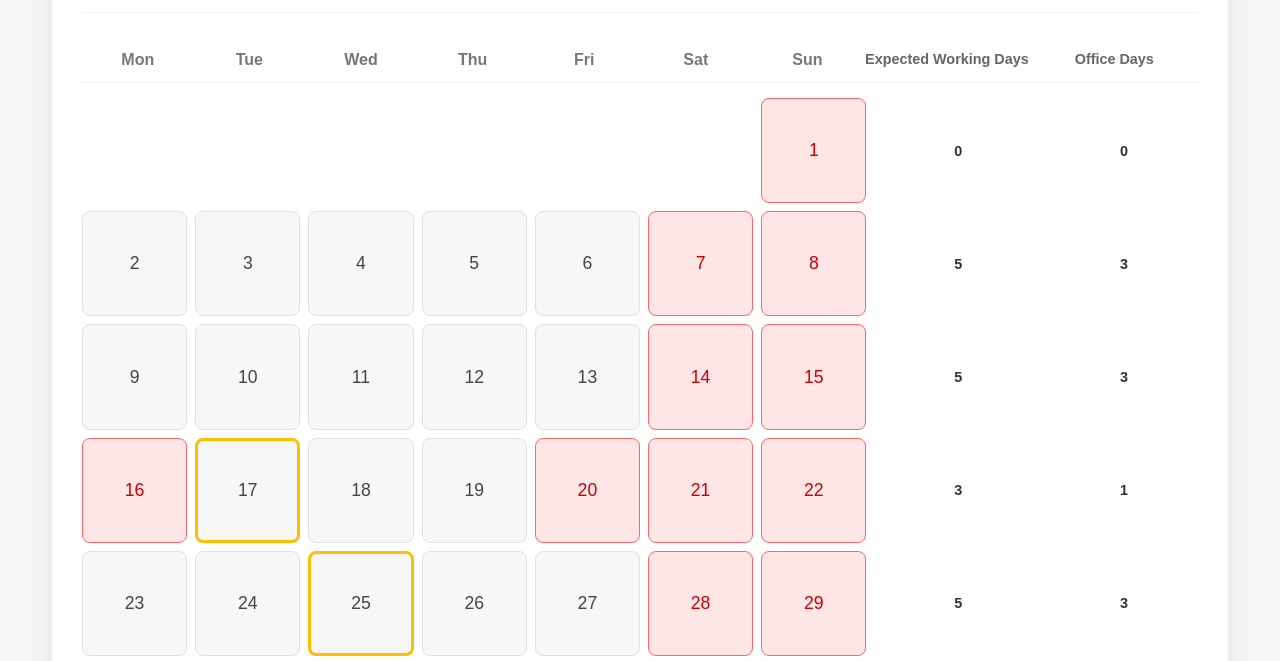
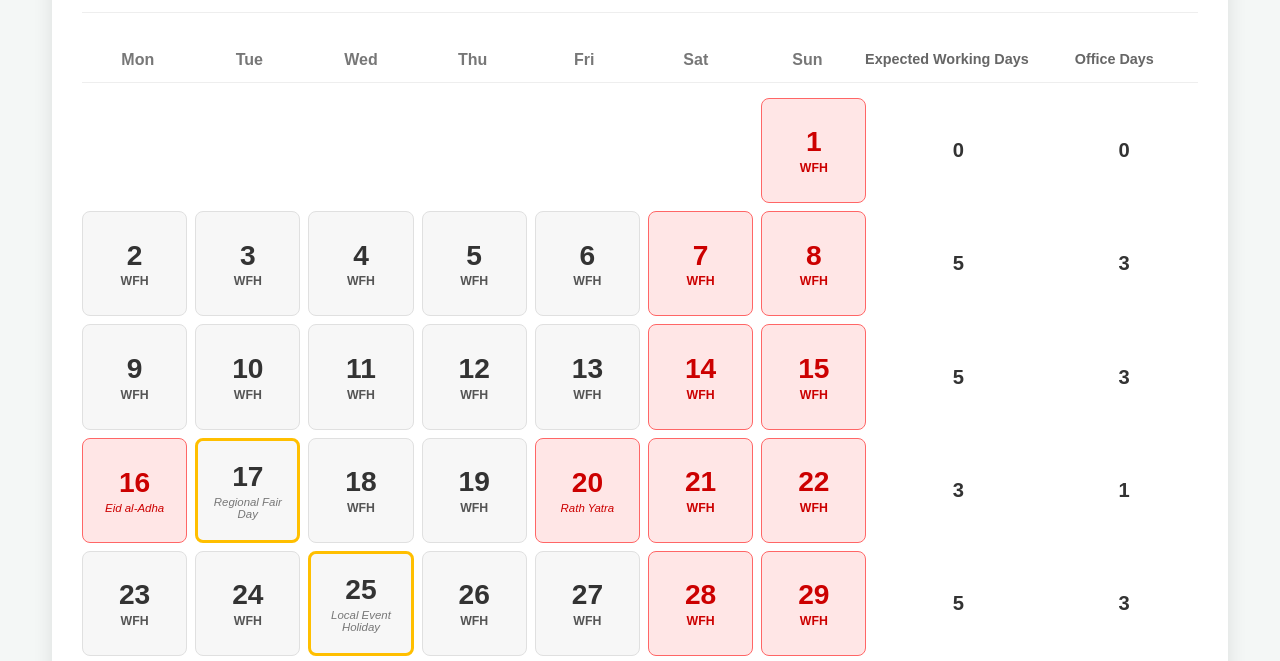
Before and after one commit to WilsonNagar/worklifebalance, a plain HTML site: page index.html in a window 1280 px wide. Shown: the part 106-767 px from the top of the page. Drawn offline with Linux system fonts and the light colour scheme.

Commit message:
good UI, add description text in tiles

```diff
--- a/js/calendarGenerator.js
+++ b/js/calendarGenerator.js
@@ -6,6 +6,47 @@ const calendarGenerator = (function() {
 
     let currentMonth = new Date().getMonth(); // 0-indexed
     let currentYear = new Date().getFullYear();
+
+    /**
+     * Helper function to get the state/holiday text for a tile.
+     * @param {string} state - The current state of the tile ('normal', 'leave', 'working').
+     * @param {string|undefined} publicHolidayName - The name of the public holiday, or undefined.
+     * @param {string|undefined} optionalHolidayName - The name of the optional holiday, or undefined.
+     * @returns {{stateText: string, holidayNameText: string}} Object with the two text lines.
+     */
+    function getTileTexts(state, publicHolidayName, optionalHolidayName) {
+        let stateText = '';
+        let holidayNameText = '';
+
+        if (publicHolidayName) {
+            holidayNameText = publicHolidayName; // Public holidays always show their name
+            stateText = ''; // No WFO/WFH/Leave text for public holidays
+        } else if (optionalHolidayName) {
+            // Optional Holiday specific logic
+            if (state === 'leave') {
+                stateText = 'Optional Holiday'; // "Optional Holiday" for optional leaves
+                holidayNameText = optionalHolidayName; // And its name
+            } else if (state === 'working') {
+                stateText = 'WFO'; // "WFO" if optional holiday is working
+                holidayNameText = optionalHolidayName; // Still show name
+            } else { // Normal or other states for optional holiday
+                stateText = ''; // Default empty for normal optional holiday
+                holidayNameText = optionalHolidayName; // Just show its name
+            }
+        } else {
+            // Regular days (not public/optional holidays)
+            if (state === 'normal') {
+                stateText = 'WFH'; // "WFH" for normal working days
+            } else if (state === 'leave') {
+                stateText = 'Leave'; // "Leave" for regular leaves
+            } else if (state === 'working') {
+                stateText = 'WFO'; // "WFO" for regular working days
+            }
+        }
+
+        return { stateText, holidayNameText };
+    }
+
 
     /**
      * Renders the calendar for the current month and year.
@@ -18,92 +59,95 @@ const calendarGenerator = (function() {
         const firstDayOfMonth = new Date(currentYear, currentMonth, 1);
         const daysInMonth = new Date(currentYear, currentMonth + 1, 0).getDate();
 
-        // Calculate the starting day of the week (0 for Monday, 6 for Sunday)
-        let firstDayGridIndex = firstDayOfMonth.getDay(); // 0=Sunday, 1=Monday...
-        if (firstDayGridIndex === 0) { // If Sunday, it's the 6th position (index 6) in our Mon-start week
+        let firstDayGridIndex = firstDayOfMonth.getDay();
+        if (firstDayGridIndex === 0) {
             firstDayGridIndex = 6;
-        } else { // For Mon-Sat, adjust to be 0-indexed for Monday
+        } else {
             firstDayGridIndex--;
         }
 
         currentMonthYearHeader.textContent = `${firstDayOfMonth.toLocaleString('default', { month: 'long' })} ${currentYear}`;
 
-        let dayOfMonth = 1; // Tracks the current day number of the month being placed
-        let weekCounter = 0; // To uniquely identify weeks for A/B values
+        let dayOfMonth = 1;
+        let weekCounter = 0;
 
-        // Loop for up to 6 potential weeks (rows) in a month
         for (let i = 0; i < 6; i++) {
-            let rowHasActualDate = false; // Flag to check if this grid row contains any actual date tiles
+            let rowHasActualDate = false;
 
-            // Loop for 7 days + 2 summary columns in each grid row (total 9 columns)
             for (let j = 0; j < 9; j++) {
                 const cell = document.createElement('div');
 
-                if (j < 7) { // This is a date tile column (first 7 columns)
-                    // Calculate the overall position in the grid if it were just date cells
+                if (j < 7) { // Date tile column
                     const overallDateCellIndex = (i * 7) + j;
 
-                    // Check if this position is before the first day of the month
-                    // OR if we've already placed all days of the month
                     if (overallDateCellIndex < firstDayGridIndex || dayOfMonth > daysInMonth) {
                         cell.classList.add('date-tile', 'empty');
-                    } else { // This is an actual date cell
+                        // Add empty placeholders for text even in empty cells for consistent structure
+                        cell.innerHTML = `
+                            <span class="date-number"></span>
+                            <span class="state-text"></span>
+                            <span class="holiday-name-text"></span>
+                        `;
+                    } else { // Actual date cell
                         const date = new Date(currentYear, currentMonth, dayOfMonth);
                         const dateString = `${currentYear}-${String(currentMonth + 1).padStart(2, '0')}-${String(dayOfMonth).padStart(2, '0')}`;
-                        const dayOfWeek = date.getDay(); // 0=Sunday, 1=Monday...
+                        const dayOfWeek = date.getDay();
 
                         cell.classList.add('date-tile');
-                        cell.textContent = dayOfMonth;
-                        cell.dataset.date = dateString; // Store date string for easy access
+                        cell.dataset.date = dateString; // Store date string
 
-                        const isWeekend = (dayOfWeek === 0 || dayOfWeek === 6); // 0 = Sunday, 6 = Saturday
-                        const isPublicHoliday = dataManager.isPublicHoliday(dateString);
-                        const isOptionalHoliday = dataManager.isOptionalHoliday(dateString); // NEW: Check for optional holiday
+                        const publicHolidayName = dataManager.isPublicHoliday(dateString); // Now returns name or undefined
+                        const optionalHolidayName = dataManager.isOptionalHoliday(dateString); // Now returns name or undefined
 
-                        // Apply red class for weekends and public holidays (not clickable)
-                        if (isWeekend || isPublicHoliday) {
-                            cell.classList.add('red');
+                        const isWeekend = (dayOfWeek === 0 || dayOfWeek === 6);
+
+                        let state = dataManager.getDateState(dateString); // Get stored state
+
+                        // Determine classes and text based on holiday status and state
+                        if (isWeekend || publicHolidayName) { // If public holiday, it takes precedence for 'red'
+                            cell.classList.add('red'); // Non-clickable
                         } else {
-                            // For regular days and optional holidays, apply existing state
-                            const state = dataManager.getDateState(dateString);
-                            cell.classList.add(state); // 'normal', 'leave', 'working'
+                            cell.classList.add(state); // Apply normal/leave/working class
                         }
 
-                        // NEW: Apply optional-holiday class if it's an optional holiday
-                        if (isOptionalHoliday) {
-                            cell.classList.add('optional-holiday');
+                        if (optionalHolidayName) {
+                            cell.classList.add('optional-holiday'); // Apply yellow border if optional
                         }
 
-                        // Call the callback for event listeners (only for clickable tiles)
-                        // Important: Red tiles are not clickable, so only attach listener if not red.
+                        // Get text contents based on logic
+                        const texts = getTileTexts(state, publicHolidayName, optionalHolidayName);
+
+                        // Populate the tile with date number and new text spans
+                        cell.innerHTML = `
+                            <span class="date-number">${dayOfMonth}</span>
+                            <span class="state-text">${texts.stateText}</span>
+                            <span class="holiday-name-text">${texts.holidayNameText}</span>
+                        `;
+
+                        // Attach event listener only if not 'red'
                         if (!cell.classList.contains('red') && onTileRenderedCallback) {
                              onTileRenderedCallback(cell);
                         }
-                        dayOfMonth++; // Move to the next day for the next cell
-                        rowHasActualDate = true; // Mark that this row contains at least one actual date
+                        dayOfMonth++;
+                        rowHasActualDate = true;
                     }
-                } else { // This is an A or B summary column (columns 8 and 9)
-                    cell.classList.add('week-summary', 'empty-summary'); // Add empty-summary for initial state
-                    cell.innerHTML = '<div class="value"></div>'; // Placeholder for value
+                } else { // A or B summary column
+                    cell.classList.add('week-summary', 'empty-summary');
+                    cell.innerHTML = '<div class="value"></div>';
 
-                    if (j === 7) { // 8th column is for A value
+                    if (j === 7) {
                         cell.classList.add('week-summary-a');
-                    } else { // 9th column is for B value
+                    } else {
                         cell.classList.add('week-summary-b');
                     }
-                    cell.dataset.weekIndex = weekCounter; // Assign week index for uiUpdater
+                    cell.dataset.weekIndex = weekCounter;
                 }
                 calendarBody.appendChild(cell);
             }
 
-            // After each full 9-column row, check if we need to continue to the next row.
-            // If the previous row did not contain any actual dates and all days of the month have been placed,
-            // we can stop generating more rows.
             if (dayOfMonth > daysInMonth && !rowHasActualDate) {
                 break;
             }
-            // Increment week counter only if this row contained at least one actual date
-            // or if it was a row with leading empty days that would contain dates later in the week.
             if (rowHasActualDate || (i === 0 && firstDayGridIndex > 0) || (dayOfMonth <= daysInMonth)) {
                  weekCounter++;
             }
@@ -135,6 +179,7 @@ const calendarGenerator = (function() {
         renderCalendar,
         nextMonth,
         prevMonth,
-        getCurrentMonthYear
+        getCurrentMonthYear,
+        getTileTexts // Expose helper for eventHandlers to use
     };
 })();
--- a/js/dataManager.js
+++ b/js/dataManager.js
@@ -1,7 +1,7 @@
 // js/dataManager.js
 
 // import { publicHolidays } from './publicHolidays.js';
-// import { optionalHolidays } from './optionalHolidays.js'; // NEW: Import optionalHolidays
+// import { optionalHolidays } from './optionalHolidays.js';
 
 const dataManager = (function() {
     // Key for storing data in localStorage
@@ -59,21 +59,21 @@ const dataManager = (function() {
     }
 
     /**
-     * Checks if a given date is a public holiday.
+     * UPDATED: Checks if a given date is a public holiday and returns its name if it is.
      * @param {string} dateString - The date in 'YYYY-MM-DD' format.
-     * @returns {boolean} True if it's a public holiday, false otherwise.
+     * @returns {string|undefined} The name of the public holiday, or undefined if not a public holiday.
      */
     function isPublicHoliday(dateString) {
-        return publicHolidays[dateString] === true;
+        return publicHolidays[dateString]; // Returns the string name or undefined
     }
 
     /**
-     * NEW: Checks if a given date is an optional holiday.
+     * UPDATED: Checks if a given date is an optional holiday and returns its name if it is.
      * @param {string} dateString - The date in 'YYYY-MM-DD' format.
-     * @returns {boolean} True if it's an optional holiday, false otherwise.
+     * @returns {string|undefined} The name of the optional holiday, or undefined if not an optional holiday.
      */
     function isOptionalHoliday(dateString) {
-        return optionalHolidays[dateString] === true;
+        return optionalHolidays[dateString]; // Returns the string name or undefined
     }
 
     /**
@@ -102,8 +102,8 @@ const dataManager = (function() {
     return {
         getDateState,
         setDateState,
-        isPublicHoliday,
-        isOptionalHoliday, // NEW: Expose the new function
+        isPublicHoliday, // Now returns name or undefined
+        isOptionalHoliday, // Now returns name or undefined
         getAllDateStates,
         clearMonthData
     };
--- a/js/optionalHolidays.js
+++ b/js/optionalHolidays.js
@@ -1,12 +1,7 @@
 // js/optionalHolidays.js
 
 const optionalHolidays = {
-    // Example optional holidays for June 2025.
-    // You can add or remove dates here as per your actual optional holidays.
-    '2025-06-17': true, // Example: Tuesday, June 17, 2025 (Hypothetical Optional Holiday)
-    '2025-06-25': true, // Example: Wednesday, June 25, 2025 (Another Hypothetical Optional Holiday)
-    // Add more optional holidays for other months/years as needed.
-    // Format: 'YYYY-MM-DD': true
+    '2025-06-17': 'Regional Fair Day', // Example: Tuesday, June 17, 2025
+    '2025-06-25': 'Local Event Holiday', // Example: Wednesday, June 25, 2025
+    // Add more optional holidays as needed. Format: 'YYYY-MM-DD': 'Optional Holiday Name'
 };
-
-// export { optionalHolidays };
--- a/js/publicHolidays.js
+++ b/js/publicHolidays.js
@@ -1,8 +1,7 @@
 // js/publicHolidays.js
 
 const publicHolidays = {
-    '2025-06-16': true, // Monday, June 16, 2025 (Eid al-Adha - tentative date)
-    '2025-06-20': true, // Friday, June 20, 2025 (Rath Yatra - tentative date)
-    // Add more public holidays for other months and years as needed.
-    // Example:  '2025-07-04': true, // US Independence Day
+    '2025-06-16': 'Eid al-Adha', // Monday, June 16, 2025 (tentative date)
+    '2025-06-20': 'Rath Yatra',  // Friday, June 20, 2025 (tentative date)
+    // Add more public holidays as needed. Format: 'YYYY-MM-DD': 'Holiday Name'
 };
--- a/style.css
+++ b/style.css
@@ -343,3 +343,83 @@ body {
         font-size: 1em;
     }
 }
+
+/* Add to your existing style.css */
+
+/* --- General Date Tile Layout for Text --- */
+.date-tile {
+    /* Existing styles remain */
+    display: flex; /* Make it a flex container */
+    flex-direction: column; /* Stack contents vertically */
+    justify-content: center; /* Center content vertically */
+    align-items: center; /* Center content horizontally */
+    padding: 5px 2px; /* Adjust padding to make space for text, was 5px */
+    line-height: 1.2; /* Adjust line height for better spacing */
+    overflow: hidden; /* Ensure text doesn't overflow */
+}
+
+/* --- Font Size Adjustments --- */
+.date-tile .date-number {
+    font-size: 1.6em; /* Make date number bigger, was 1.1em from parent */
+    font-weight: bold;
+    color: #333;
+    margin-bottom: 2px; /* Small space between date number and first text line */
+}
+
+.week-summary .value {
+    font-size: 1.4em; /* Make A/B numbers bigger, was 0.9em from parent */
+    font-weight: bold;
+    color: #333;
+}
+
+/* --- New Text Label Styling --- */
+.date-tile .state-text {
+    font-size: 0.7em; /* Smaller font for state (WFH, Leave, WFO, Optional Holiday) */
+    font-weight: 600; /* Slightly bolder */
+    color: #555; /* Default gray for state text */
+    text-align: center;
+    line-height: 1.2;
+    padding: 0 2px; /* Small horizontal padding */
+    box-sizing: border-box; /* Include padding in element's total width/height */
+}
+
+.date-tile .holiday-name-text {
+    font-size: 0.65em; /* Even smaller for holiday names */
+    font-style: italic;
+    color: #777; /* Lighter gray for holiday names */
+    text-align: center;
+    line-height: 1.1;
+    white-space: normal; /* Allow text to wrap if too long */
+    padding: 0 2px; /* Small horizontal padding */
+    box-sizing: border-box;
+}
+
+/* Specific coloring for state text based on tile state */
+.date-tile.leave .state-text {
+    color: #4CAF50; /* Green for Leave */
+}
+.date-tile.working .state-text {
+    color: #2196F3; /* Blue for WFO */
+}
+/* For 'normal' state, default color is fine */
+
+
+/* Adjustments for red (weekend/public holiday) tiles */
+.date-tile.red .date-number,
+.date-tile.red .state-text,
+.date-tile.red .holiday-name-text {
+    color: #cc0000; /* Ensure red color applies to all text parts */
+}
+
+/* Optional Holiday specific text color (if different from default state) */
+.date-tile.optional-holiday .state-text {
+    color: #e6a700; /* Darker yellow for "Optional Holiday" text */
+}
+
+
+/* Make sure empty tiles don't show text placeholders */
+.date-tile.empty .date-number,
+.date-tile.empty .state-text,
+.date-tile.empty .holiday-name-text {
+    visibility: hidden; /* Hide text in empty cells */
+}
```
Also changed, not shown: index.html (+2 -1 lines), js/eventHandlers.js (+25 -8 lines).
